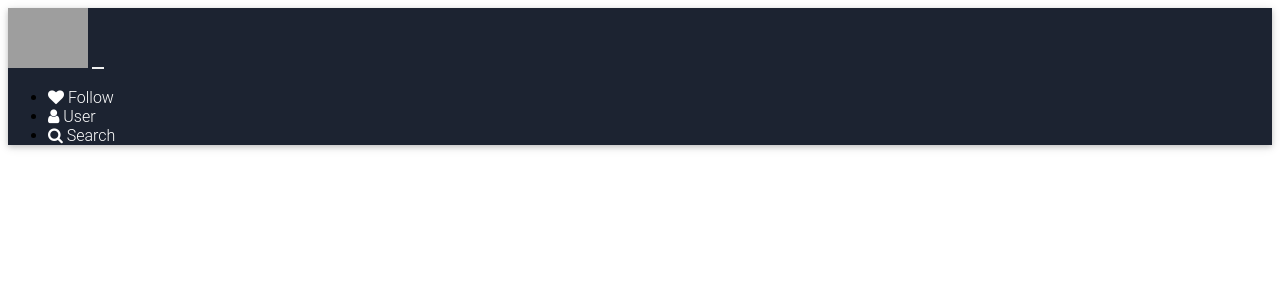
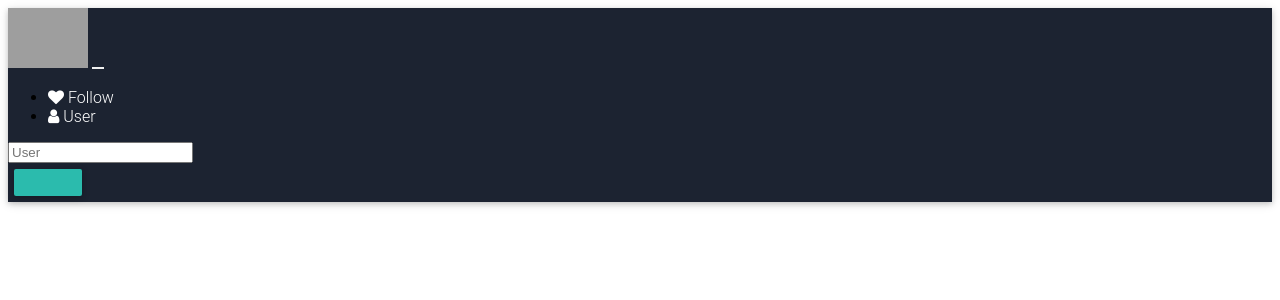
Before and after one commit to kev127/photogram, a Django app: template photo/templates/navbar.html in a window 1280 px wide. Shown: the top 300 px of the page. Run offline with Django 3.2, Linux system fonts and the light colour scheme; the template is opened without the code that fills it, so the values that code supplies are empty; some libraries are stand-ins or nearby versions; grey boxes are pictures that could not be loaded.

Commit message:
add search profile view function

```diff
--- a/photo/templates/navbar.html
+++ b/photo/templates/navbar.html
@@ -20,10 +20,19 @@
                         <li class="nav-item">
                             <a class="nav-link" href="#"><i class="fa fa-user"></i> User</a>
                         </li>
-                        <li class="nav-item">
-                            <a class="nav-link" href="#"><i class="fa fa-search"></i> Search </a>
-                        </li>
                     </ul>
+                    <div class="col-sm-4 col-md-4 navbar-right">
+
+                        <form class="navbar-form" role="search" action="{% url 'search_profile' %}">
+
+                        <div class="input-group">
+                            <input type="text" class="form-control" placeholder="User" name="user">
+                            <div class="input-group-btn">
+                            <button class="btn btn-default" type="submit"><i class="glyphicon glyphicon-search"></i></button>
+                            </div>
+                        </div>
+                        </form>
+                    </div>
                 </div>
             </nav>
         </body>
--- a/photo/urls.py
+++ b/photo/urls.py
@@ -3,4 +3,5 @@ from . import views
 
 urlpatterns=[
     path('',views.photo,name='photo'),
+     path('search/', views.search_profile, name='search_profile'),
 ]
```
Also changed, not shown: photo/views.py (+13 -0 lines), photo/porsche_911.jpeg (added).
